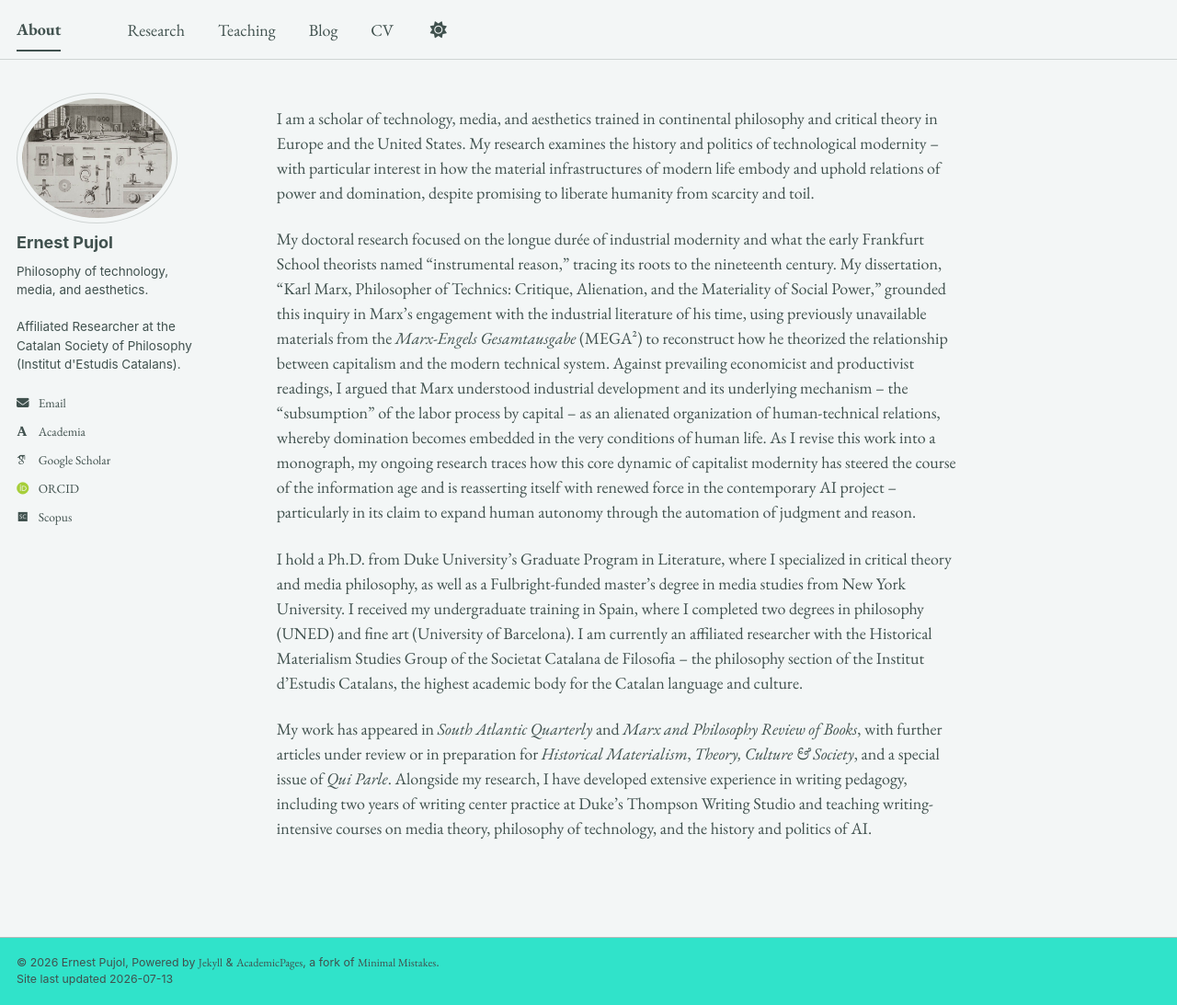
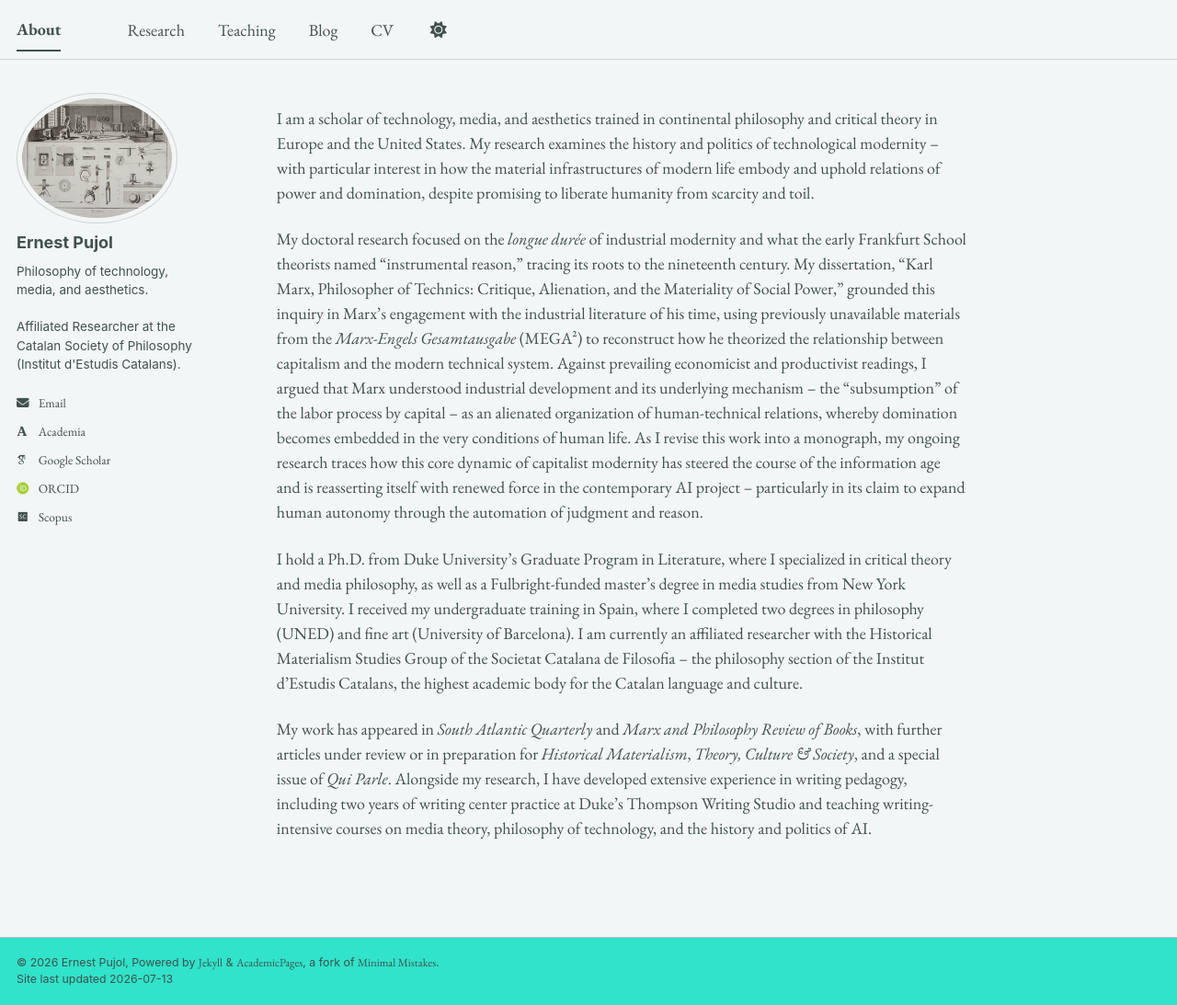
Before and after one commit to epujol90/epujol90.github.io, a Jekyll site: the page built from _pages/about.md, in a window 1280 px wide and 1093 px high. Shown: the whole window at 92% size. Built offline with Jekyll 4.4.1, drawn with Linux system fonts in a browser that asks for light colours; some web fonts are replaced; a script bundle is joined from its source files by our own code; library files that are not in the unit come from our copies.

```diff
--- a/_pages/about.md
+++ b/_pages/about.md
@@ -8,7 +8,7 @@ redirect_from:
 ---
 I am a scholar of technology, media, and aesthetics trained in continental philosophy and critical theory in Europe and the United States. My research examines the history and politics of technological modernity -- with particular interest in how the material infrastructures of modern life embody and uphold relations of power and domination, despite promising to liberate humanity from scarcity and toil.
 
-My doctoral research focused on the longue durée of industrial modernity and what the early Frankfurt School theorists named “instrumental reason,” tracing its roots to the nineteenth century. My dissertation, “Karl Marx, Philosopher of Technics: Critique, Alienation, and the Materiality of Social Power,” grounded this inquiry in Marx’s engagement with the industrial literature of his time, using previously unavailable materials from the _Marx-Engels Gesamtausgabe_ (MEGA²) to reconstruct how he theorized the relationship between capitalism and the modern technical system. Against prevailing economicist and productivist readings, I argued that Marx understood industrial development and its underlying mechanism -- the “subsumption” of the labor process by capital -- as an alienated organization of human-technical relations, whereby domination becomes embedded in the very conditions of human life. As I revise this work into a monograph, my ongoing research traces how this core dynamic of capitalist modernity has steered the course of the information age and is reasserting itself with renewed force in the contemporary AI project -- particularly in its claim to expand human autonomy through the automation of judgment and reason.
+My doctoral research focused on the _longue durée_ of industrial modernity and what the early Frankfurt School theorists named “instrumental reason,” tracing its roots to the nineteenth century. My dissertation, “Karl Marx, Philosopher of Technics: Critique, Alienation, and the Materiality of Social Power,” grounded this inquiry in Marx’s engagement with the industrial literature of his time, using previously unavailable materials from the _Marx-Engels Gesamtausgabe_ (MEGA²) to reconstruct how he theorized the relationship between capitalism and the modern technical system. Against prevailing economicist and productivist readings, I argued that Marx understood industrial development and its underlying mechanism -- the “subsumption” of the labor process by capital -- as an alienated organization of human-technical relations, whereby domination becomes embedded in the very conditions of human life. As I revise this work into a monograph, my ongoing research traces how this core dynamic of capitalist modernity has steered the course of the information age and is reasserting itself with renewed force in the contemporary AI project -- particularly in its claim to expand human autonomy through the automation of judgment and reason.
 
 I hold a Ph.D. from Duke University’s Graduate Program in Literature, where I specialized in critical theory and media philosophy, as well as a Fulbright-funded master’s degree in media studies from New York University. I received my undergraduate training in Spain, where I completed two degrees in philosophy (UNED) and fine art (University of Barcelona). I am currently an affiliated researcher with the Historical Materialism Studies Group of the Societat Catalana de Filosofia -- the philosophy section of the Institut d’Estudis Catalans, the highest academic body for the Catalan language and culture.
 
```
